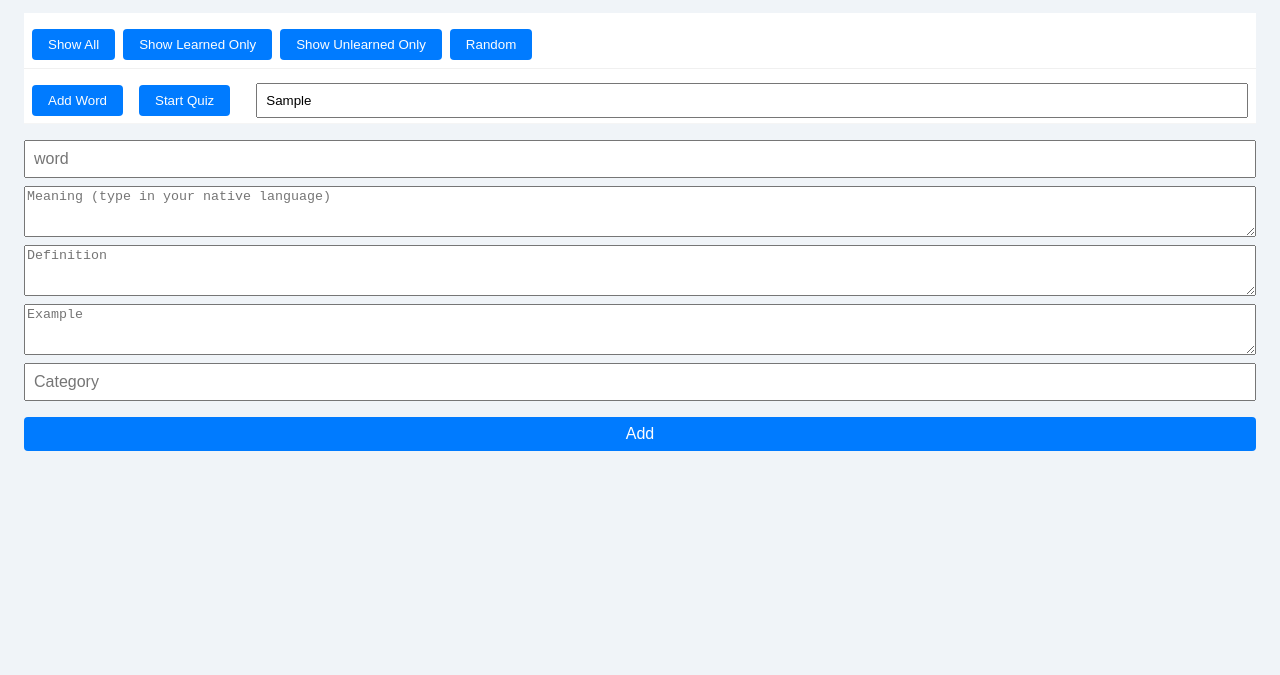
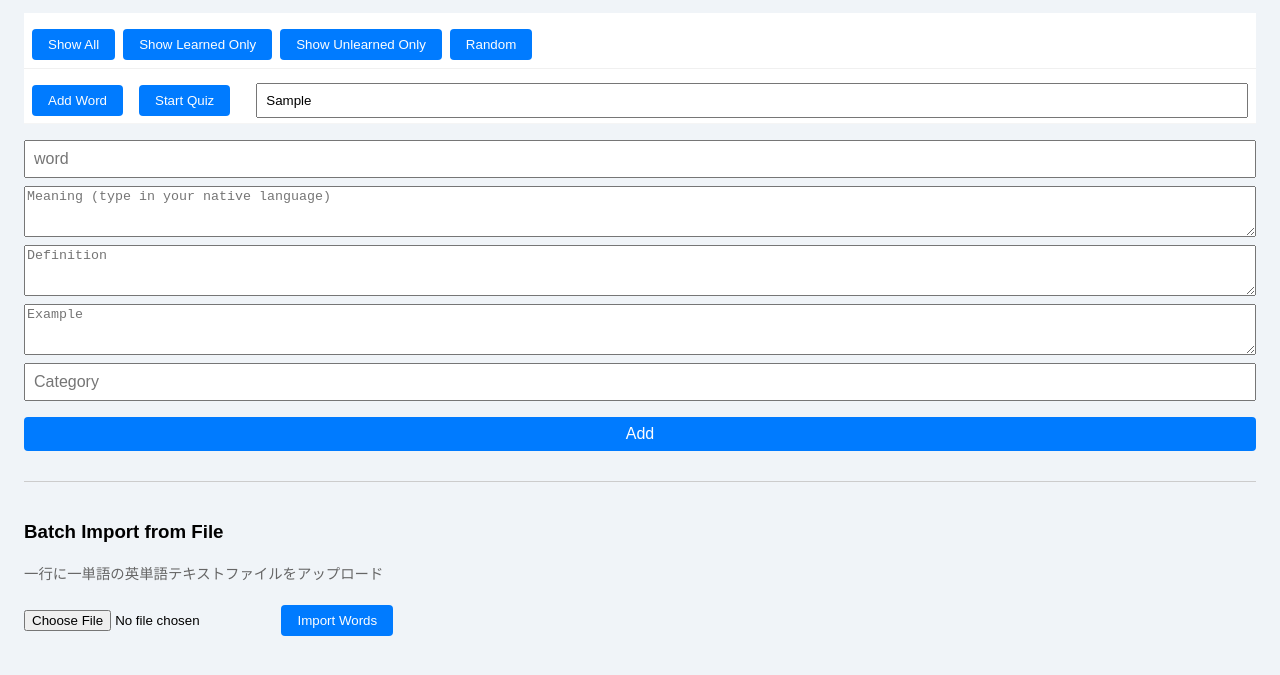
Before and after one commit to sabaranchi/wordbook, a website: page index.html in a window 1280 px wide. Both pictures are taken after typing "Sample" into the empty fields and a click on the button "Add Word". Shown: the part 121-796 px from the top of the page. Drawn offline with Linux system fonts and the light colour scheme; no server answers.

Commit message:
Add files via upload

```diff
--- /dev/null
+++ b/batch-import.js
@@ -0,0 +1,157 @@
+// Batch import function for adding multiple words from a text file
+
+async function handleFileImport() {
+  const fileInput = document.getElementById('word-file-input');
+  if (!fileInput || !fileInput.files || !fileInput.files[0]) {
+    alert('ファイルを選択してください');
+    return;
+  }
+
+  const file = fileInput.files[0];
+  const text = await file.text();
+
+  // Parse words: one word per line, trim whitespace
+  const words = text
+    .split('\n')
+    .map(line => line.trim())
+    .filter(line => line.length > 0 && !/^[#\/]/.test(line)); // Skip empty lines and comments
+
+  if (words.length === 0) {
+    alert('有効な単語が見つかりませんでした');
+    return;
+  }
+
+  console.log(`[Batch Import] Found ${words.length} words to import`);
+
+  // Show progress UI
+  const progressDiv = document.getElementById('import-progress');
+  const progressBar = document.getElementById('import-fill');
+  const statusDiv = document.getElementById('import-status');
+  progressDiv.style.display = 'block';
+  progressBar.style.width = '0%';
+
+  let successCount = 0;
+  let skipCount = 0;
+  let failCount = 0;
+
+  // Import each word
+  for (let i = 0; i < words.length; i++) {
+    const word = words[i];
+    const progress = Math.round(((i + 1) / words.length) * 100);
+
+    statusDiv.textContent = `進行中: ${i + 1}/${words.length} - "${word}"を処理中...`;
+    progressBar.style.width = `${progress}%`;
+
+    try {
+      // Check if word already exists
+      if (customWords.some(w => w.word === word)) {
+        console.log(`[Batch Import] Skipping duplicate: "${word}"`);
+        skipCount++;
+        continue;
+      }
+
+      // Fetch English definition and JP translation
+      let meaning = '';
+      let example = '';
+      let category = '';
+      let meaning_jp = '';
+
+      try {
+        const res = await fetch(`https://cambridge-dictionaryapi.vercel.app/api/dictionary/en/${encodeURIComponent(word)}`);
+        if (res.ok) {
+          const data = await res.json();
+
+          // Extract definition
+          if (Array.isArray(data.definition)) {
+            meaning = data.definition.slice(0, 3).map(d => d.text).join('\n');
+
+            // Extract examples
+            const allExamples = data.definition.flatMap(def => {
+              if (Array.isArray(def.example)) {
+                return def.example.map(e => e.text);
+              } else if (def.example && def.example.text) {
+                return [def.example.text];
+              }
+              return [];
+            });
+            example = allExamples.filter(e => e && e.trim()).slice(0, 2).join('\n');
+          }
+
+          // Extract POS (part of speech)
+          if (Array.isArray(data.pos)) {
+            category = data.pos.join(', ');
+          }
+        }
+      } catch (e) {
+        console.warn(`[Batch Import] Failed to fetch definition for "${word}":`, e);
+      }
+
+      // Fetch JP translation
+      try {
+        meaning_jp = await fetchJapaneseTranslations(word);
+      } catch (e) {
+        console.warn(`[Batch Import] Failed to fetch JP translation for "${word}":`, e);
+      }
+
+      // Create word object
+      const newWord = {
+        userId,
+        word,
+        meaning_jp: meaning_jp || '',
+        meaning: meaning || '',
+        example: example || '',
+        category: category || ''
+      };
+
+      // Add to IndexedDB
+      await new Promise(resolve => {
+        useDB('readwrite', store => {
+          if (newWord && newWord.word) {
+            store.put(newWord);
+          }
+          resolve();
+        });
+      });
+
+      // Add to Google Sheets
+      try {
+        await callSheetApi('add', {
+          word: newWord.word,
+          meaning_jp: newWord.meaning_jp,
+          meaning: newWord.meaning,
+          example: newWord.example,
+          category: newWord.category,
+          userId: newWord.userId
+        });
+      } catch (e) {
+        console.warn(`[Batch Import] Failed to add "${word}" to Sheets:`, e);
+      }
+
+      // Update local state
+      customWords.push(newWord);
+      successCount++;
+      console.log(`[Batch Import] Successfully added: "${word}"`);
+
+      // Small delay between requests to avoid overwhelming the server
+      await new Promise(resolve => setTimeout(resolve, 500));
+
+    } catch (err) {
+      failCount++;
+      console.error(`[Batch Import] Error processing "${word}":`, err);
+    }
+  }
+
+  // Update final UI
+  progressBar.style.width = '100%';
+  statusDiv.textContent = `完了: 成功 ${successCount}件、スキップ ${skipCount}件、エラー ${failCount}件`;
+
+  // Refresh UI
+  renderWords();
+  updateProgressBar();
+
+  // Reset file input and hide progress after 2 seconds
+  setTimeout(() => {
+    fileInput.value = '';
+    progressDiv.style.display = 'none';
+  }, 2000);
+}
--- a/index.html
+++ b/index.html
@@ -66,6 +66,20 @@
       <input type="text" id="new-category" placeholder="Category" />
       <button type="submit" id="add-button">Add</button>
     </form>
+
+    <!-- ファイルアップロードセクション -->
+    <div id="batch-import-section" style="margin-top: 30px; padding-top: 20px; border-top: 1px solid #ccc;">
+      <h3>Batch Import from File</h3>
+      <p style="font-size: 0.9em; color: #666;">一行に一単語の英単語テキストファイルをアップロード</p>
+      <input type="file" id="word-file-input" accept=".txt" />
+      <button type="button" id="import-btn" onclick="handleFileImport()">Import Words</button>
+      <div id="import-progress" style="display:none; margin-top: 10px;">
+        <div id="import-status" style="font-size: 0.9em; color: #666; margin-bottom: 5px;"></div>
+        <div id="import-bar" style="width: 100%; height: 4px; background: #ddd; border-radius: 2px; overflow: hidden;">
+          <div id="import-fill" style="height: 100%; background: #4CAF50; width: 0%; transition: width 0.3s;"></div>
+        </div>
+      </div>
+    </div>
   </section>
 
   <section id="quiz-section" style="display:none;">
@@ -80,5 +94,6 @@
 
   <script src="script.js"></script>
   <script src="quiz-flip.js"></script>
+  <script src="batch-import.js"></script>
 </body>
 </html>
```
